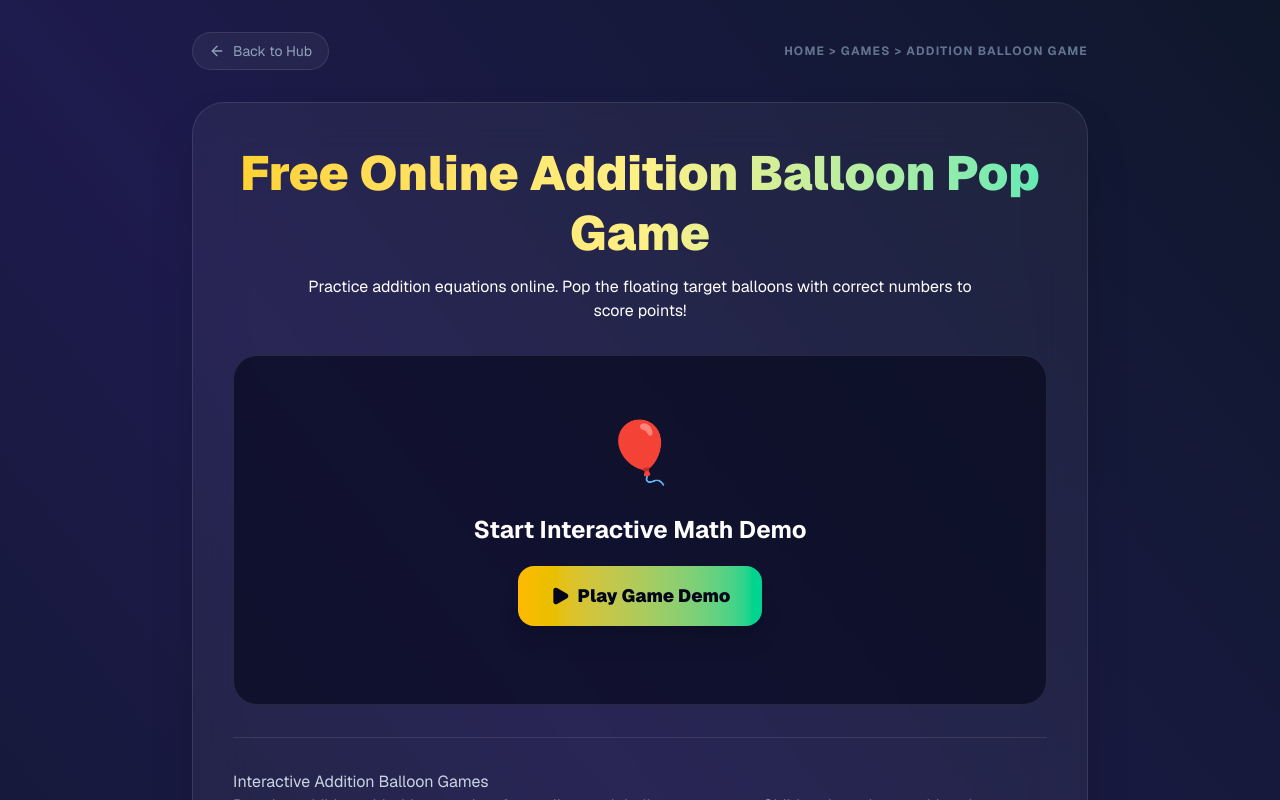
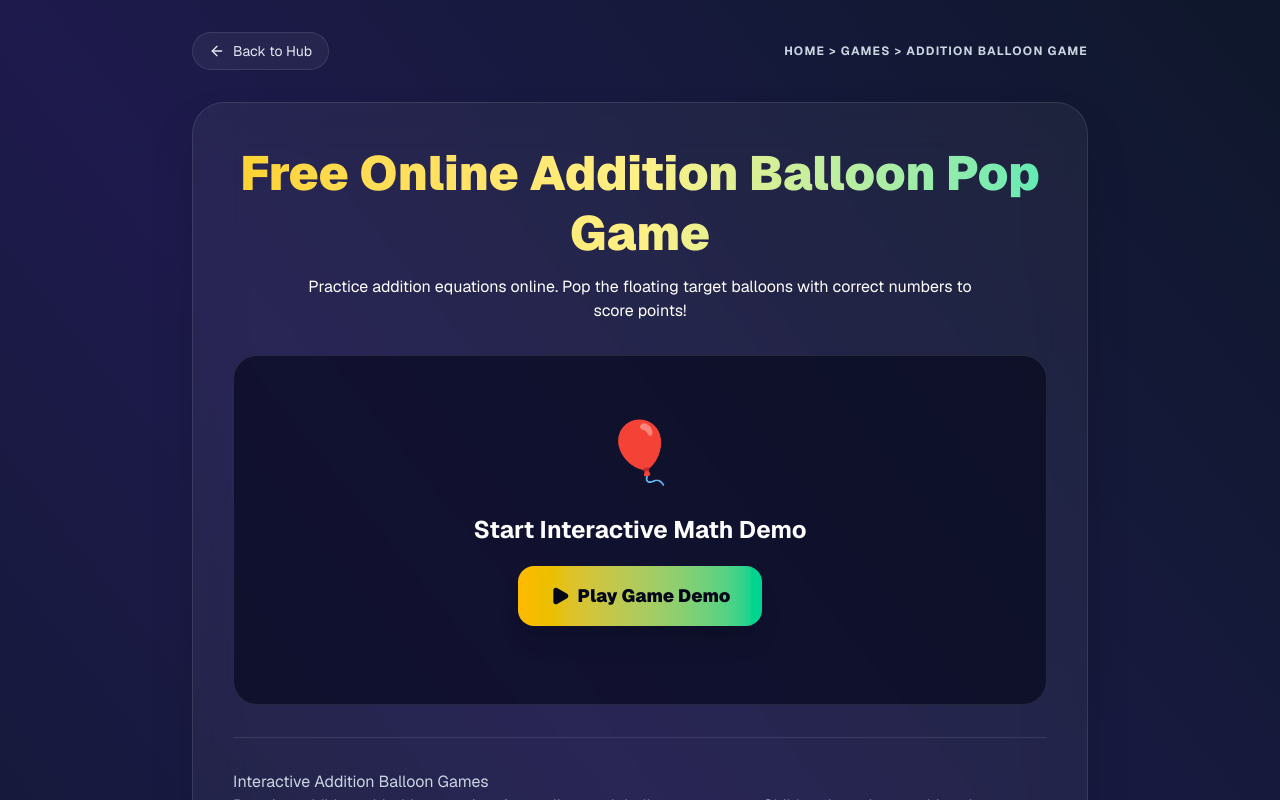
Before and after one commit to umaradnaan123/BalloonVerse, a Next.js app: page /addition-balloon-game in a window 1280 px wide. Shown: the top 800 px of the page. Built offline with nearby package versions, Linux system fonts and the light colour scheme.

Commit message:
Optimize contrast ratio parameter in GameLandingPage breadcrumbs for WCAG AA compliance

```diff
--- a/src/app/components/GameLandingPage.tsx
+++ b/src/app/components/GameLandingPage.tsx
@@ -73,11 +73,11 @@ export const GameLandingPage: React.FC<GameLandingPageProps> = ({
       <div className="w-full max-w-4xl flex items-center justify-between mb-8 z-10">
         <Link
           href="/"
-          className="flex items-center gap-2 text-sm text-slate-400 hover:text-white transition-all bg-white/5 px-4 py-2 rounded-full border border-white/10"
+          className="flex items-center gap-2 text-sm text-slate-200 hover:text-white transition-all bg-white/5 px-4 py-2 rounded-full border border-white/10"
         >
           <ArrowLeft className="w-4 h-4" /> Back to Hub
         </Link>
-        <span className="text-xs text-slate-500 uppercase tracking-widest font-bold">
+        <span className="text-xs text-slate-300 uppercase tracking-widest font-bold">
           Home &gt; Games &gt; {title}
         </span>
       </div>
```
